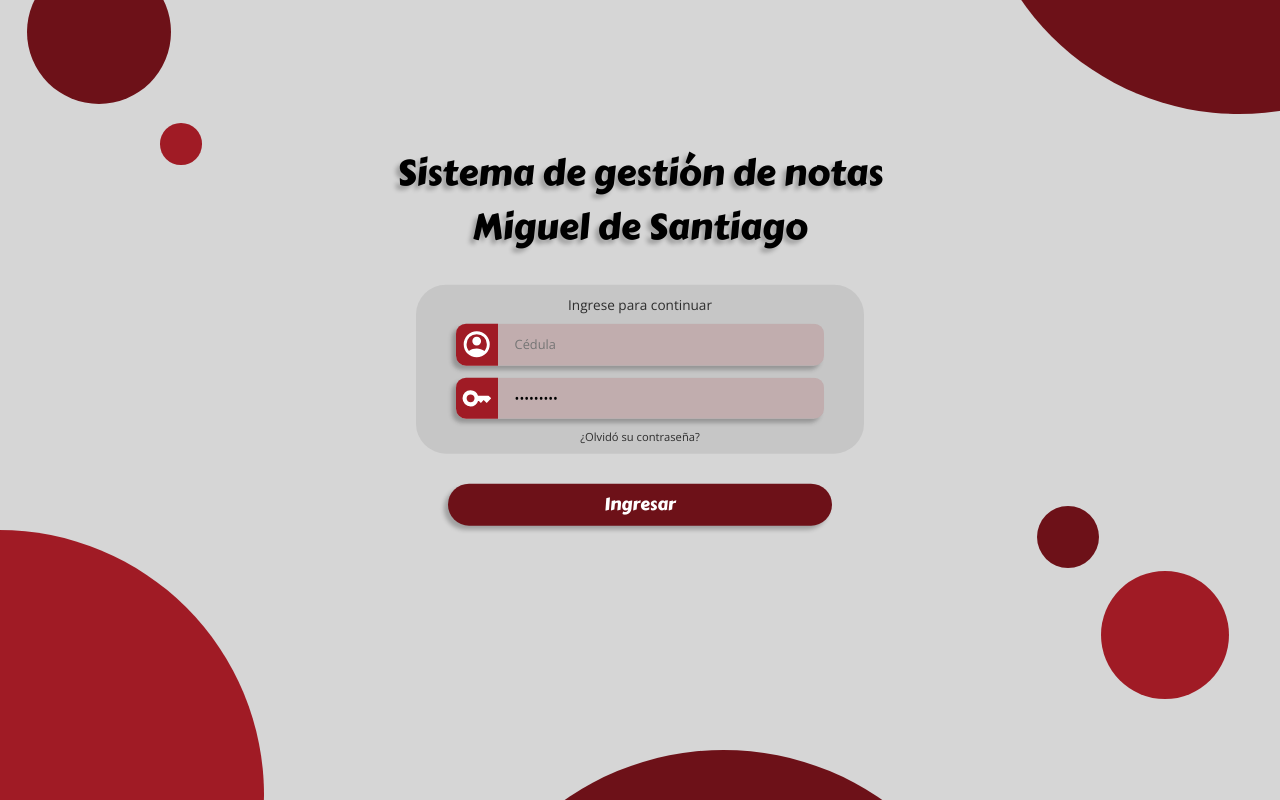
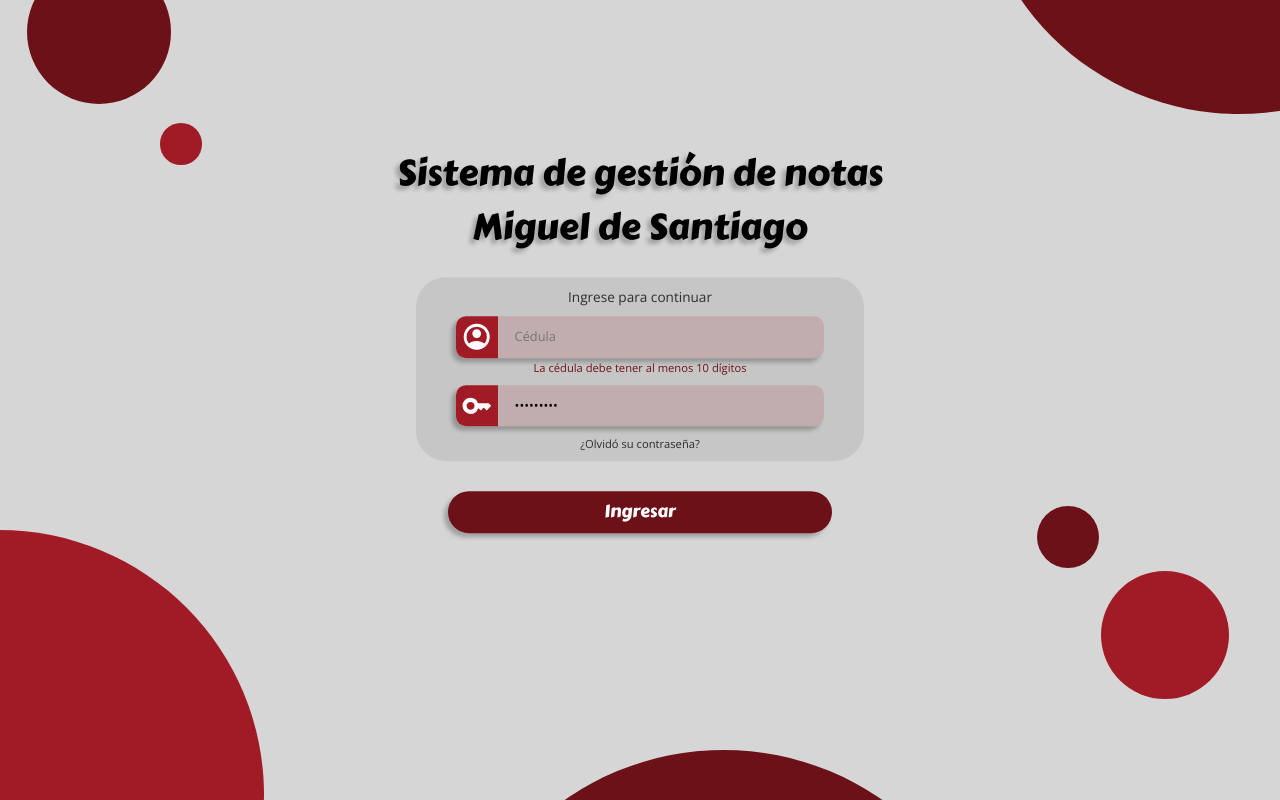
Before and after one commit to phob0z/tesis, a React (Create React App) app: page /login in a window 1280 px wide. Both pictures are taken after typing "Sample", "Sample123" into the empty fields and a click on the button "Ingresar". Shown: the top 800 px of the page. Built offline with nearby package versions, Linux system fonts and the light colour scheme.

Commit message:
Validación de cédula

```diff
--- a/src/components/Login.jsx
+++ b/src/components/Login.jsx
@@ -14,12 +14,21 @@ const Login = () => {
   const [password, setPassword] = useState("");
 
   const errorCedula = () => {
-    if (cedula.trim() !== "") {
-      return "Debe ingresar una cédula";
-    }
+    let mensaje = "";
+    if (cedula.trim() === "")
+      mensaje = "Debe ingresar una cédula";
+    if (cedula.trim().length < 10)
+      mensaje = "La cédula debe tener al menos 10 dígitos";
+    return mensaje;
   }
 
-  const showCedulaError = !errorCedula() && cedulaTouched;
+  const mensajeCedula = errorCedula();
+
+  if (!!mensajeCedula) {
+    console.log(mensajeCedula);
+  }
+
+  const showCedulaError = !!mensajeCedula && cedulaTouched;
 
   const cedulaChangeHandler = (event) => {
     setCedula(event.target.value);
@@ -77,7 +86,7 @@ const Login = () => {
           >
             <AccountIcon color="white" />
           </InputWithImage>
-          {showCedulaError && <label className={classes.error}>{errorCedula}</label>}
+          {showCedulaError && <label className={classes.error}>{mensajeCedula}</label>}
           <InputWithImage
             value={password}
             onChange={passwordChangeHandler}
```
